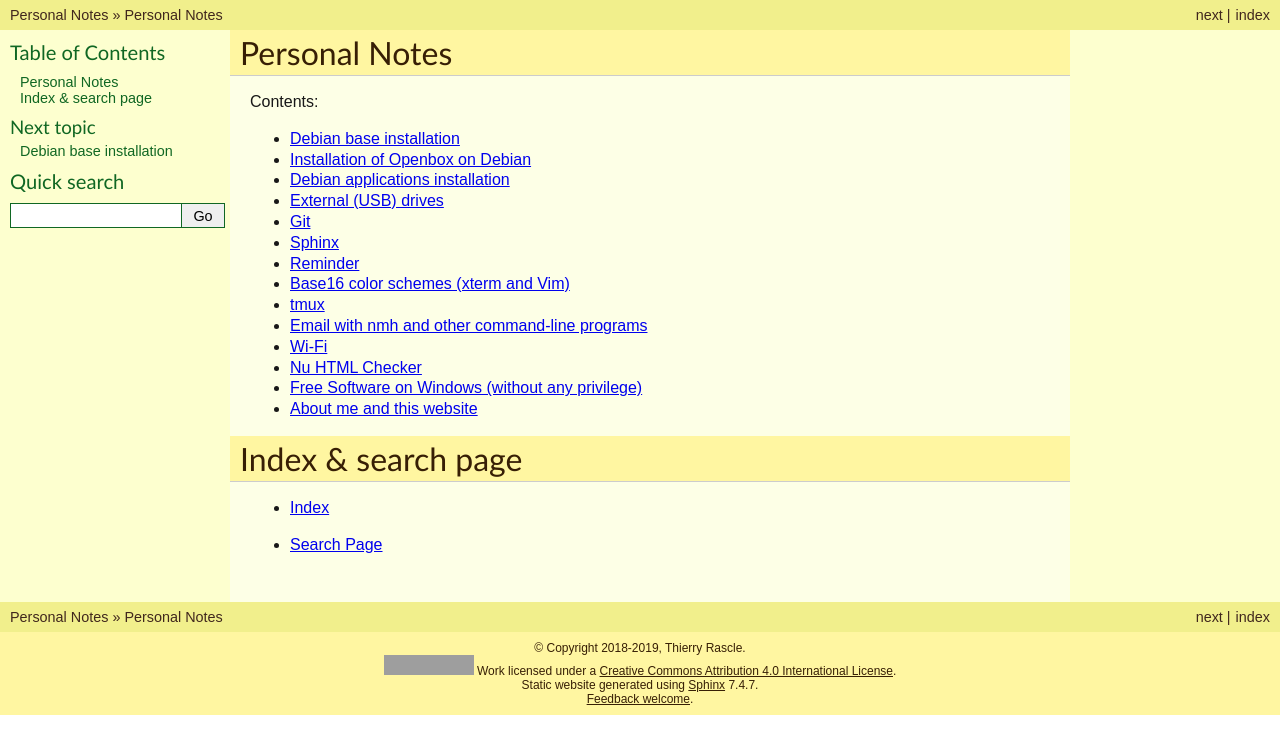
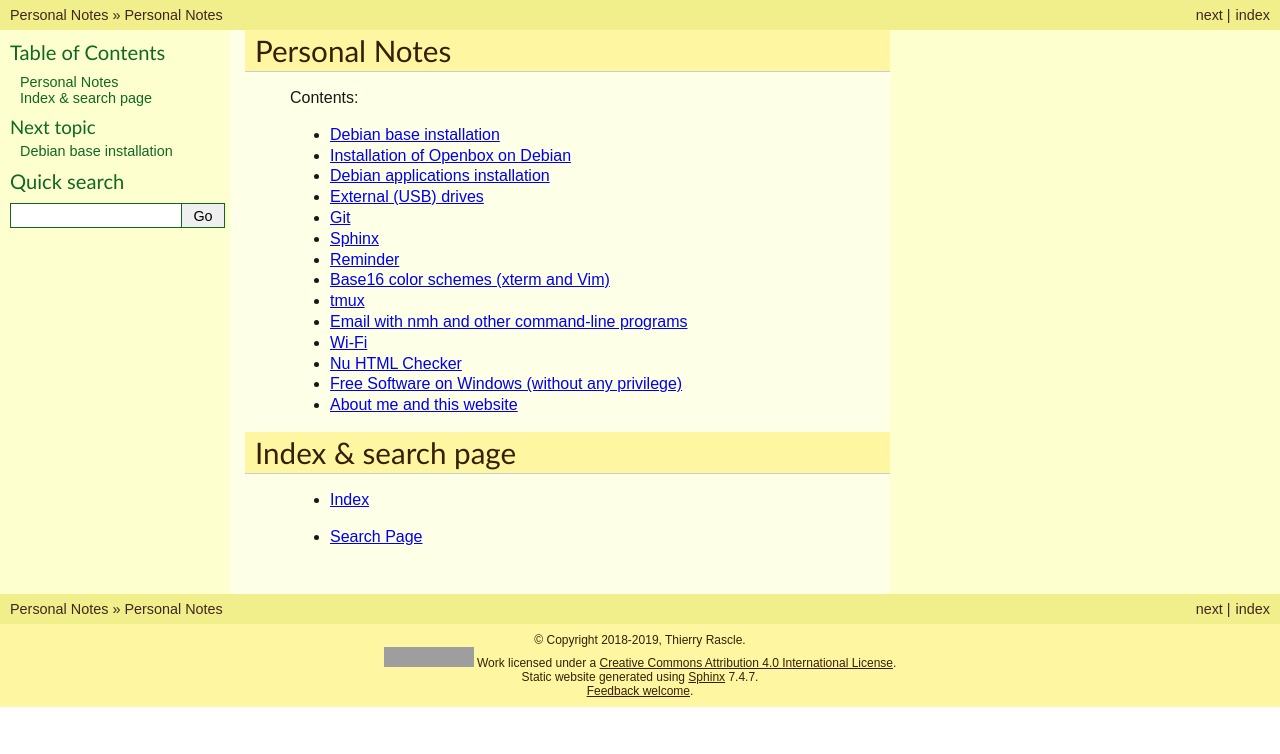
Before and after one commit to thierr26/thierr26_personal_notes_sphinx_sources, a Sphinx documentation site: the page built from source/index.rst, in a window 1280 px wide. Shown: the top 754 px of the page. Built offline with Sphinx 7.4.7, drawn with Linux system fonts in a browser that asks for light colours; grey boxes are pictures that could not be loaded.

Commit message:
Change headers style, body width, text left margin
- Reduced font size.
- Reduced body width.
- Increased (and different) left shift for h1/2 and h3/4/5/6.
- Inherited background color for h3/4/5/6.

```diff
--- a/source/_static/custom.css
+++ b/source/_static/custom.css
@@ -66,3 +66,29 @@ table, th, td {
 th, td {
     padding: 7px 35px;
 }
+
+div.body {
+    padding: 0 20px 30px 60px;
+    max-width: 580px;
+}
+
+div.body h1,
+div.body h2 {
+    margin: 20px -20px 10px -45px;
+    background-color: #fff6a1;
+}
+
+div.body h3,
+div.body h4,
+div.body h5,
+div.body h6 {
+    margin: 20px -20px 10px -25px;
+    background-color: inherit;
+}
+
+div.body h1 { margin-top: 0; font-size: 185%; }
+div.body h2 { font-size: 130%; }
+div.body h3 { font-size: 115%; }
+div.body h4 { font-size: 100%; }
+div.body h5 { font-size: 100%; }
+div.body h6 { font-size: 100%; }
```
